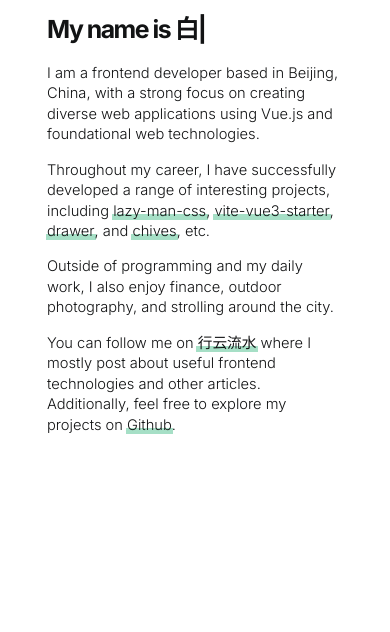
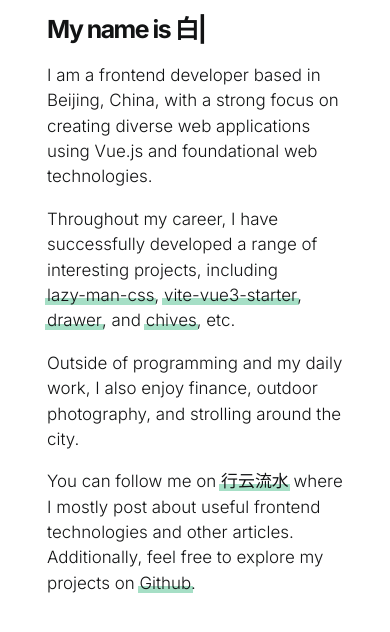
Before and after one commit to jasonbai008/jasonbai, a plain HTML site: page index.html in a window 390 px wide. Shown: the part 140-772 px from the top of the page. Drawn offline with Linux system fonts and the light colour scheme.

Commit message:
优化移动端样式

```diff
--- a/index.html
+++ b/index.html
@@ -62,6 +62,13 @@
         a:hover:after {
             top: 0%;
         }
+
+        @media screen and (max-width: 800px) {
+            p {
+                font-size: 1.5em;
+                line-height: 1.5;
+            }
+        }
     </style>
 </head>
 
```
